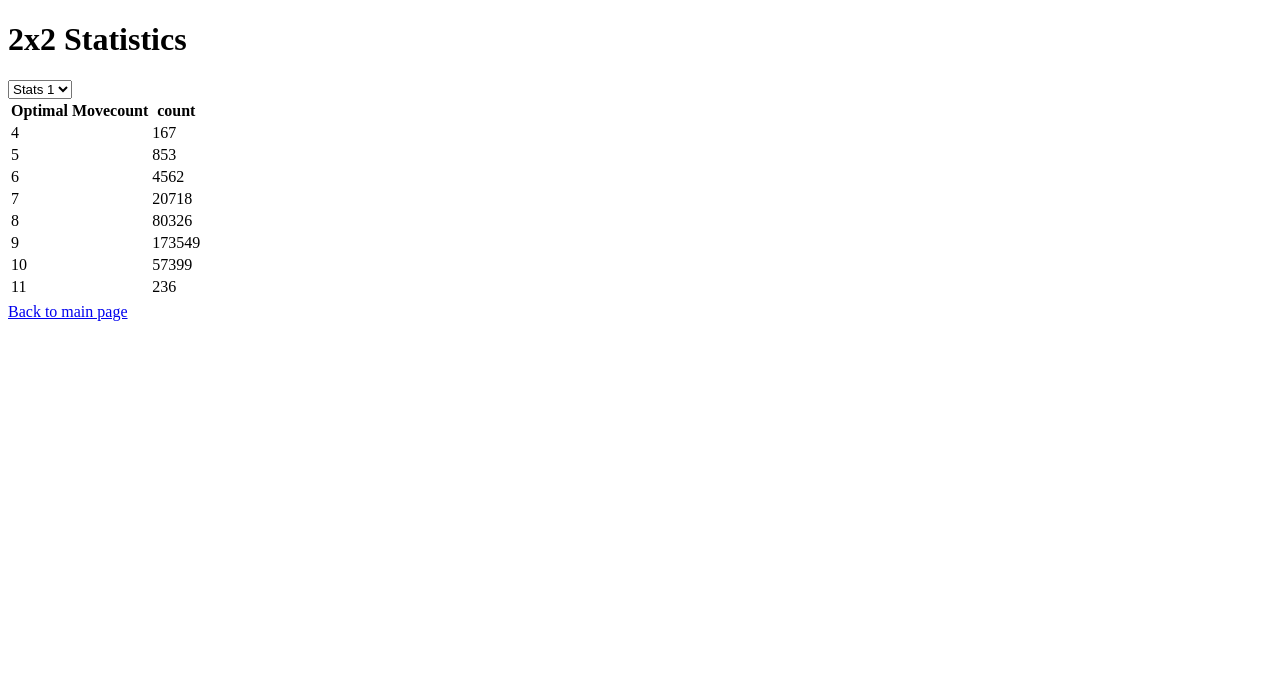
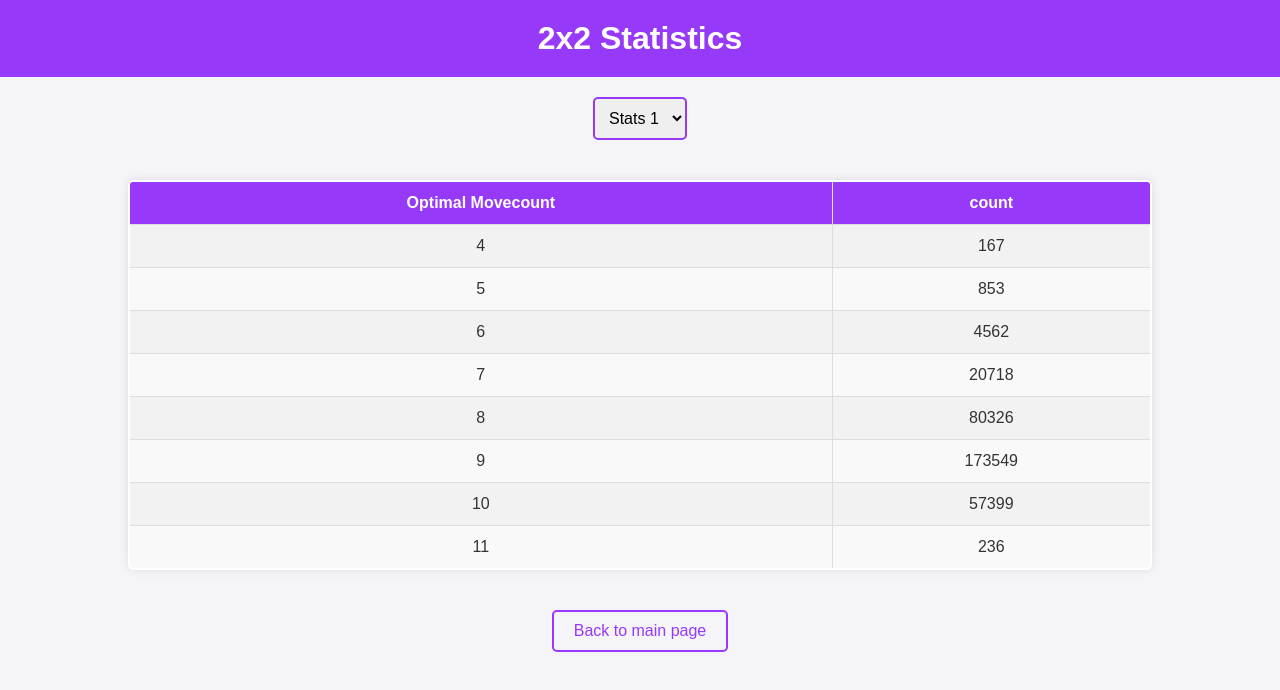
Before and after one commit to TipsterTrickster/WCA-Scramble-Stats, a plain HTML site: page 2x2/index.html in a window 1280 px wide. Drawn offline with Linux system fonts and the light colour scheme.

Commit message:
looks much better now

```diff
--- a/2x2/index.html
+++ b/2x2/index.html
@@ -5,7 +5,67 @@
     <meta name="viewport" content="width=device-width, initial-scale=1.0">
     <title>2x2 Statistics</title>
     <style>
-        /* (Same styles as before) */
+        body {
+            font-family: 'Arial', sans-serif;
+            margin: 0;
+            padding: 0;
+            background-color: #f4f4f9;
+            color: #333;
+            text-align: center;
+        }
+        h1 {
+            background-color: #9739f8;
+            color: white;
+            padding: 20px 0;
+            margin: 0;
+        }
+        select {
+            margin: 20px;
+            padding: 10px;
+            font-size: 16px;
+            border: 2px solid #9739f8;
+            border-radius: 5px;
+            outline: none;
+        }
+        table {
+            width: 80%;
+            margin: 20px auto;
+            border-collapse: collapse;
+            background-color: white;
+            border: 2px solid #9739f8;
+            border-radius: 5px;
+            overflow: hidden;
+            box-shadow: 0 0 10px rgba(0, 0, 0, 0.1);
+        }
+        th, td {
+            padding: 12px;
+            text-align: center;
+            border: 1px solid #ddd;
+        }
+        th {
+            background-color: #9739f8;
+            color: white;
+        }
+        td {
+            background-color: #f9f9f9;
+        }
+        tr:nth-child(even) td {
+            background-color: #f2f2f2;
+        }
+        a {
+            display: inline-block;
+            margin: 20px 0;
+            padding: 10px 20px;
+            color: #9739f8;
+            text-decoration: none;
+            border: 2px solid #9739f8;
+            border-radius: 5px;
+            transition: background-color 0.3s, color 0.3s;
+        }
+        a:hover {
+            background-color: #9739f8;
+            color: white;
+        }
     </style>
 </head>
 <body>
@@ -20,7 +80,7 @@
             fetch(filename)
                 .then(response => response.text())
                 .then(text => {
-                    const rows = text.split('\n');
+                    const rows = text.split('\n').filter(row => row.trim() !== '');
                     let table = '<table>';
                     rows.forEach((row, index) => {
                         const cols = row.split(',');
```
Also changed, not shown: index.html (+40 -5 lines).
